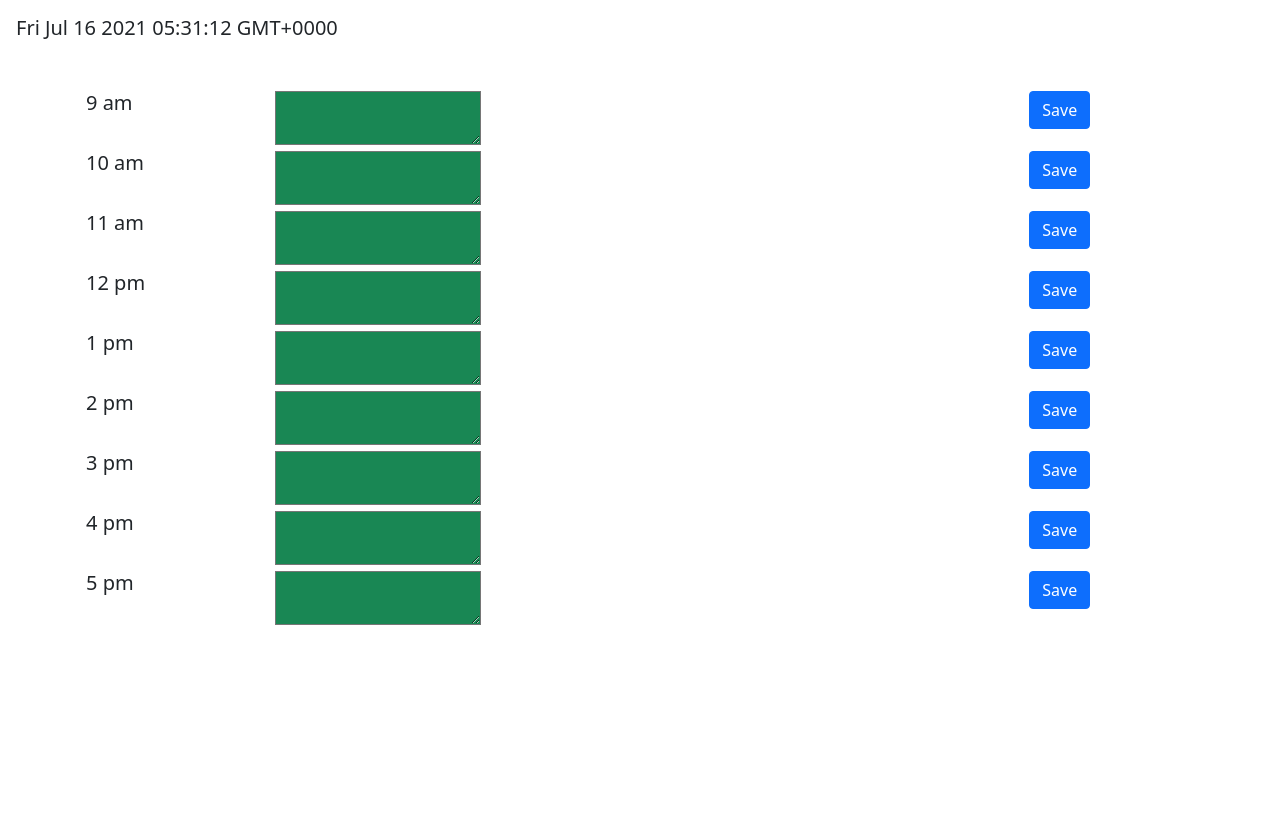
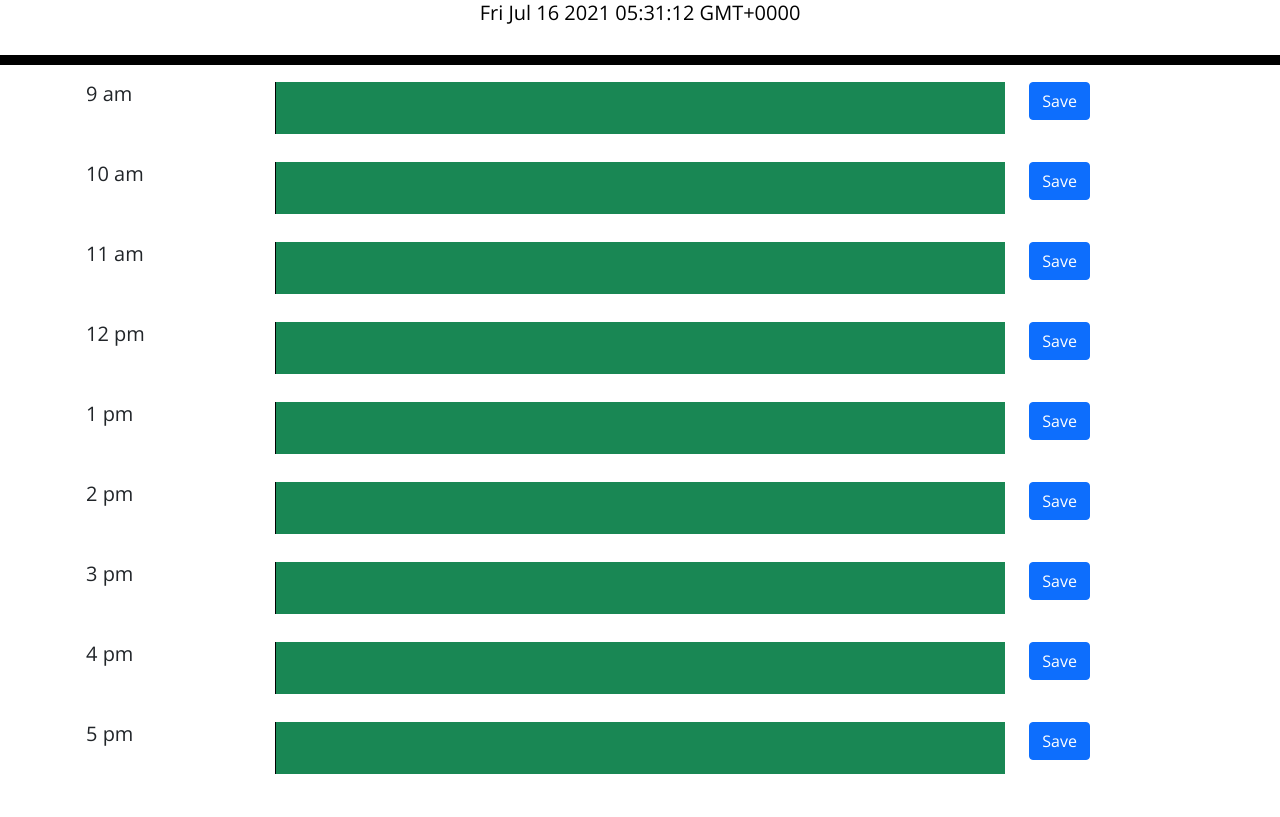
Before and after one commit to eisforgene/super-disco, a plain HTML site: page index.html in a window 1280 px wide. Shown: the part 134-951 px from the top of the page. Before the commit the page ends 800 px from the top, so only its background shows below. Drawn offline with nearby package versions, Linux system fonts and the light colour scheme; the site is published under a folder, as on GitHub Pages, so addresses that start at the root find nothing.

Commit message:
redirected stylesheet

```diff
--- a/index.html
+++ b/index.html
@@ -4,7 +4,7 @@
     <meta charset="UTF-8" />
     <meta name="viewport" content="width=device-width, initial-scale=1.0" />
     <meta http-equiv="X-UA-Compatible" content="ie=edge" />
-    <link href="https://cdn.jsdelivr.net/npm/bootstrap@5.0.2/dist/css/bootstrap.min.css" rel="stylesheet" integrity="sha384-EVSTQN3/azprG1Anm3QDgpJLIm9Nao0Yz1ztcQTwFspd3yD65VohhpuuCOmLASjC" crossorigin="anonymous">
+    <link rel="stylesheet" href="https://cdn.jsdelivr.net/npm/bootstrap@5.0.2/dist/css/bootstrap.min.css" integrity="sha384-EVSTQN3/azprG1Anm3QDgpJLIm9Nao0Yz1ztcQTwFspd3yD65VohhpuuCOmLASjC" crossorigin="anonymous">
     <link
       rel="stylesheet"
       href="https://use.fontawesome.com/releases/v5.8.1/css/all.css"
@@ -15,7 +15,7 @@
       href="https://fonts.googleapis.com/css?family=Open+Sans&display=swap"
       rel="stylesheet"
     />
-    <link rel="stylesheet" href="/assets/css/style.css"/>
+    <link rel="stylesheet" href="./assets/css/style.css">
     <title>Work Day Scheduler</title>
   </head>
 
```
